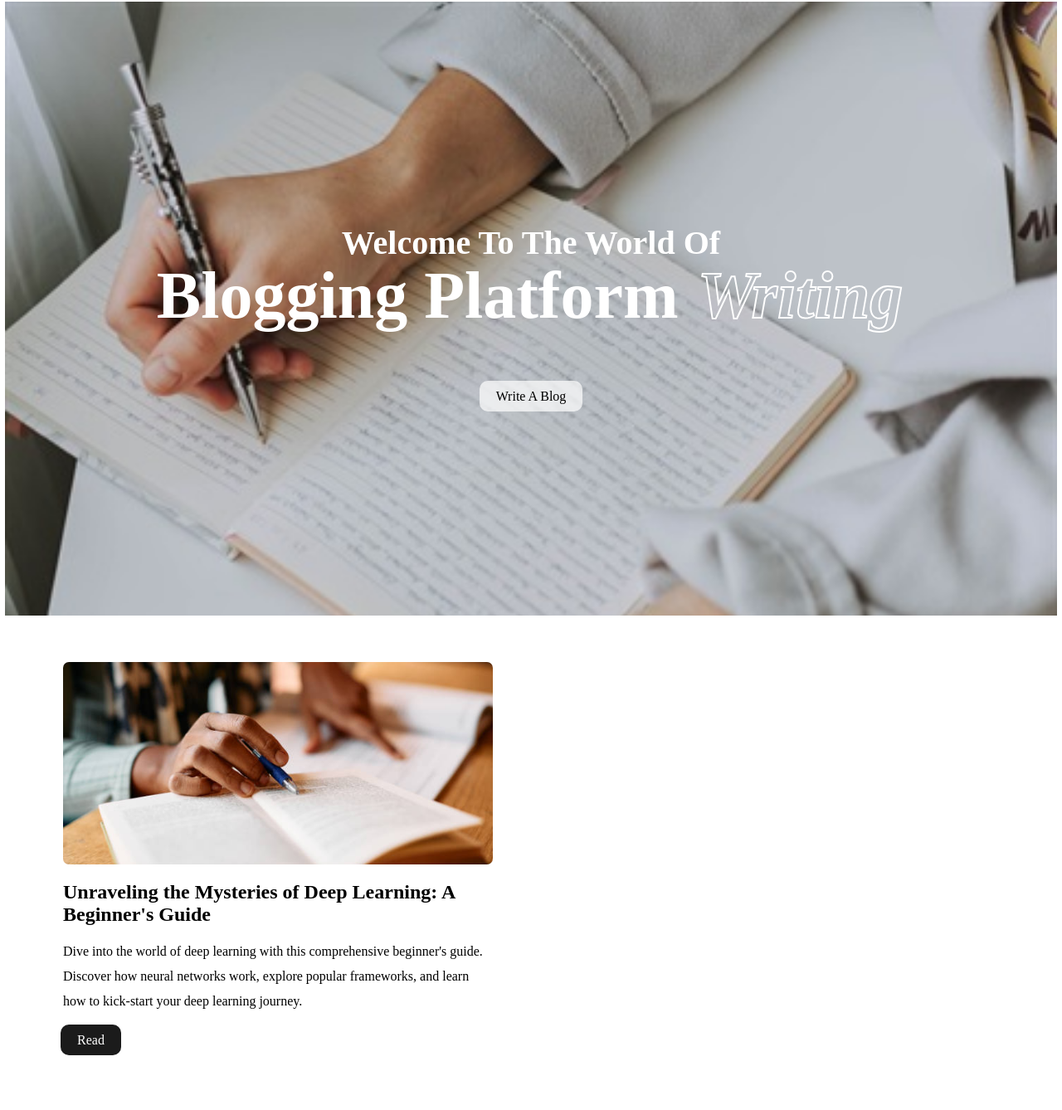
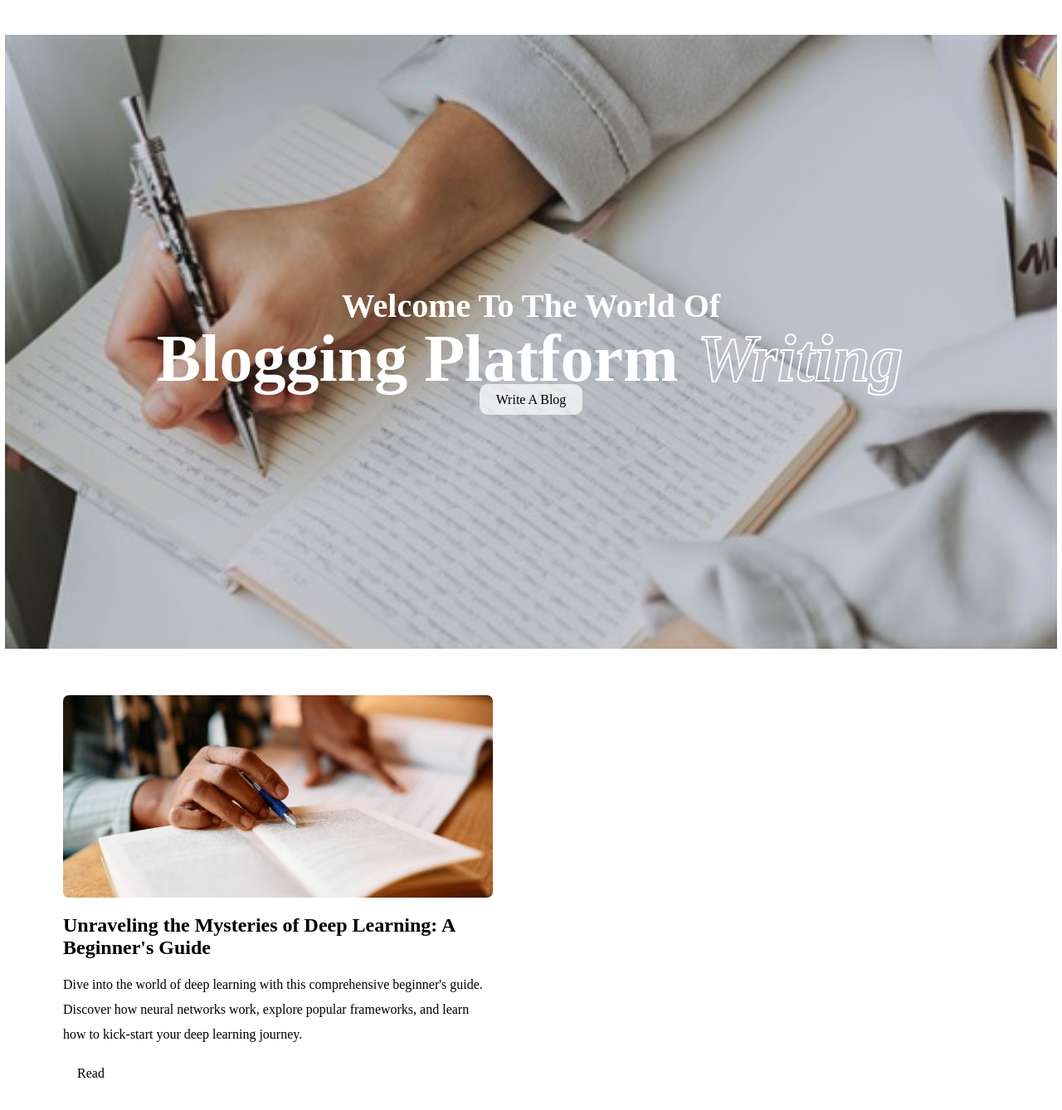
Before and after one commit to Paulherveph/Blogging-Platform, a plain HTML site: page home.html in a window 1280 px wide. Shown: the part 64-1402 px from the top of the page at 83% size. Drawn offline with Linux system fonts and the light colour scheme; no server answers.

Commit message:
home.css

```diff
--- a/CSS/home.css
+++ b/CSS/home.css
@@ -34,6 +34,18 @@ body{
   z-index: 9;
 }
 
+/* Styles for screens smaller than 768px */
+@media screen and (max-width: 768px) {
+    body { font-size: 14px; }
+    .image { width: 100%; }
+}
+
+/* Styles for screens larger than 768px */
+@media screen and (min-width: 768px) {
+    body { font-size: 16px; }
+    .image { width: 50%; }
+}
+
 .links-container{
   display: flex;
   list-style: none;
@@ -51,7 +63,7 @@ body{
 
 .header{
 
-  margin-top: 60px;
+  margin-top: 100px;
   width: 100%;
   height: calc(100vh - 60px);
   background-image:url(../img/header.jpg);
@@ -70,7 +82,7 @@ body{
   text-transform: capitalize;
   font-size: 80px;
   line-height: 60px;
-  margin-bottom: 80px;
+  margin-bottom: 8px;
 }
 
 .heading .small{
@@ -97,7 +109,7 @@ body{
   width: 100%;
   padding: 50px 5vw;
   display: grid;
-  grid-template-columns: repeat(2, 1fr);
+  grid-template-columns: repeat(2,1fr);
   grid-gap: 80px;
 }
 
@@ -114,7 +126,7 @@ body{
   line-height: 30px;
 }
 
-.btn.dark{
+.btn-dark{
   background: #1b1b1b;
   color: #fff;
 }
```
